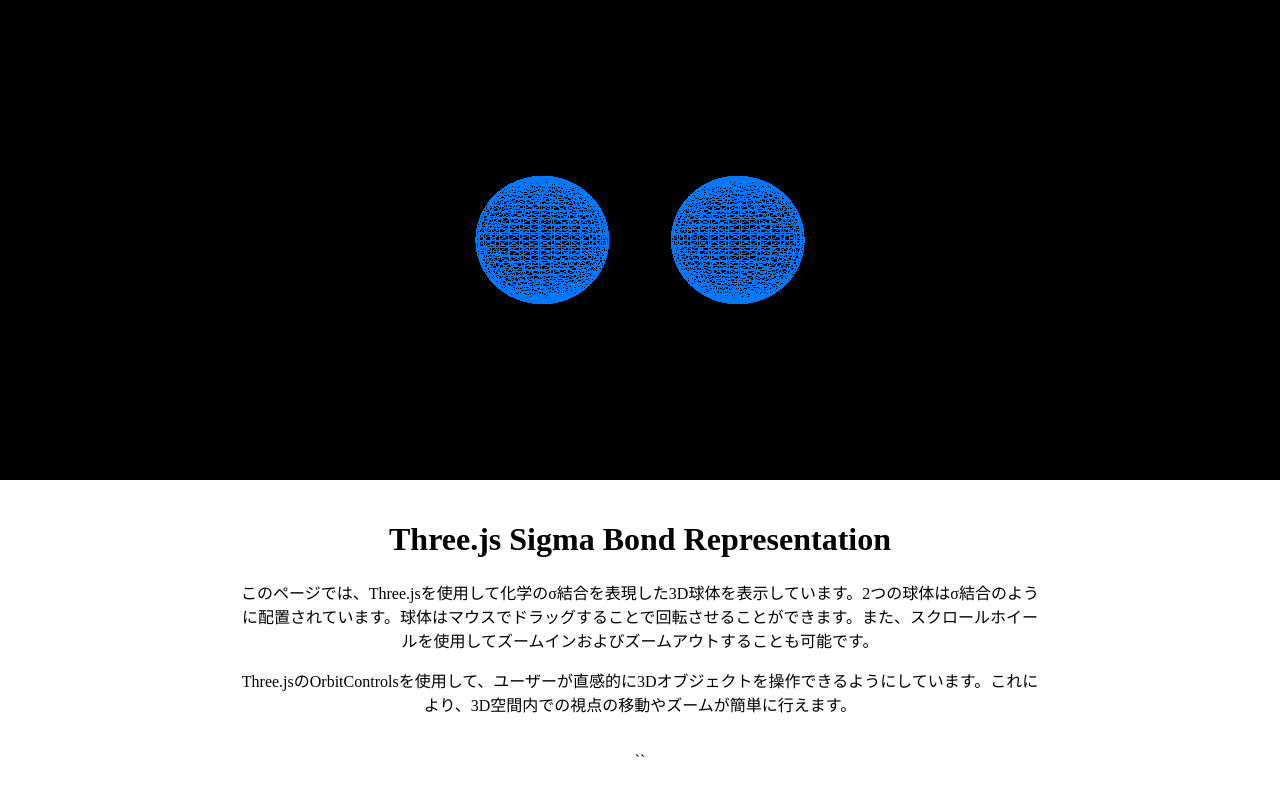
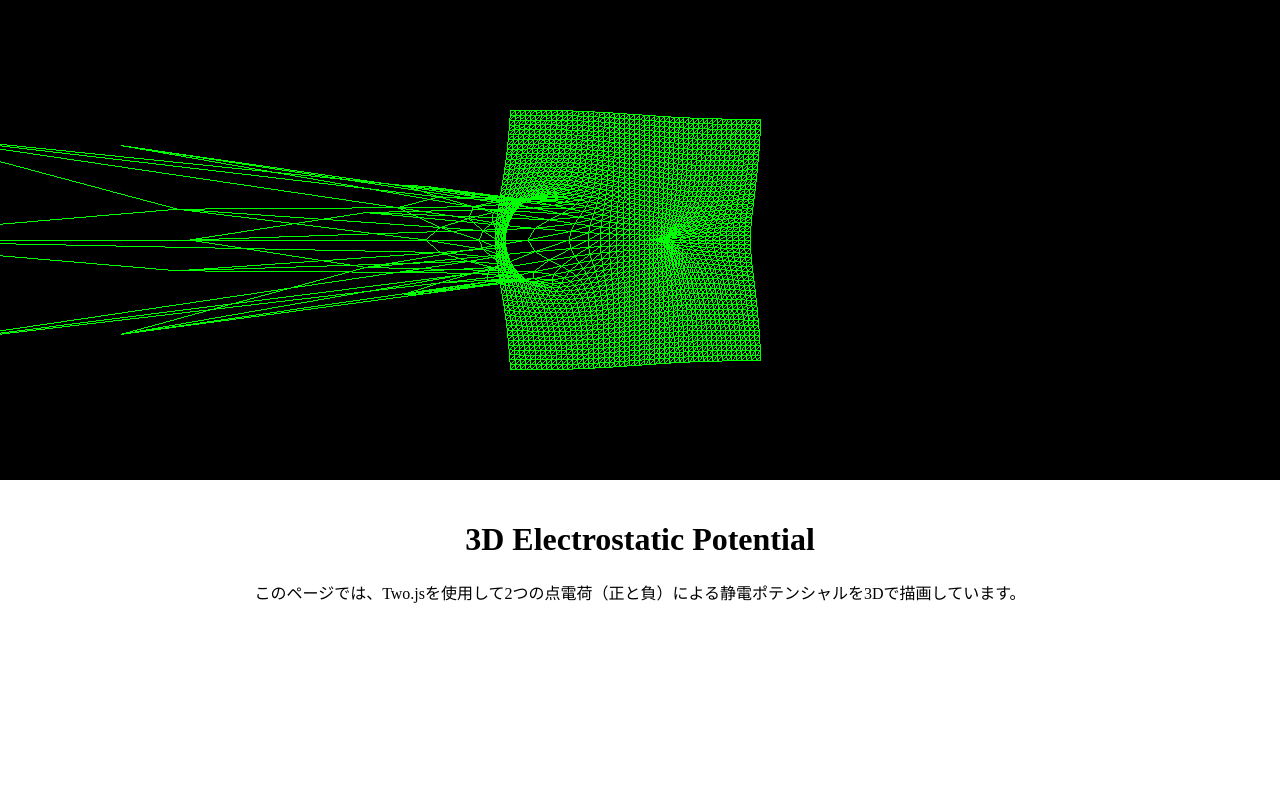
Before and after one commit to enotyama19xx/htmltest, a plain HTML site: page index.html in a window 1280 px wide. Drawn offline with nearby package versions, Linux system fonts and the light colour scheme.

Commit message:
静電ポテンシャル

```diff
--- a/index.html
+++ b/index.html
@@ -3,7 +3,7 @@
 <head>
     <meta charset="UTF-8">
     <meta name="viewport" content="width=device-width, initial-scale=1.0">
-    <title>Three.js Sigma Bond Representation</title>
+    <title>3D Electrostatic Potential</title>
     <style>
         body { margin: 0; display: flex; flex-direction: column; align-items: center; }
         #canvas-container { width: 100%; height: 60vh; }
@@ -14,9 +14,8 @@
 <body>
     <div id="canvas-container"></div>
     <div id="description">
-        <h1>Three.js Sigma Bond Representation</h1>
-        <p>このページでは、Three.jsを使用して化学のσ結合を表現した3D球体を表示しています。2つの球体はσ結合のように配置されています。球体はマウスでドラッグすることで回転させることができます。また、スクロールホイールを使用してズームインおよびズームアウトすることも可能です。</p>
-        <p>Three.jsのOrbitControlsを使用して、ユーザーが直感的に3Dオブジェクトを操作できるようにしています。これにより、3D空間内での視点の移動やズームが簡単に行えます。</p>
+        <h1>3D Electrostatic Potential</h1>
+        <p>このページでは、Two.jsを使用して2つの点電荷（正と負）による静電ポテンシャルを3Dで描画しています。</p>
     </div>
     <script src="https://cdnjs.cloudflare.com/ajax/libs/three.js/r128/three.min.js"></script>
     <script src="https://cdn.jsdelivr.net/npm/three@0.128.0/examples/js/controls/OrbitControls.js"></script>
@@ -33,19 +32,46 @@
         renderer.setSize(window.innerWidth, window.innerHeight * 0.6);
         document.getElementById('canvas-container').appendChild(renderer.domElement);
 
-        // 球体のジオメトリとマテリアルを作成
-        const geometry = new THREE.SphereGeometry(1, 32, 32);
-        const material = new THREE.MeshBasicMaterial({ color: 0x0077ff, wireframe: true });
+        // 点電荷の位置と強度
+        const charge1 = { position: new THREE.Vector3(-1, 0, 0), charge: 1 };
+        const charge2 = { position: new THREE.Vector3(1, 0, 0), charge: -1 };
 
-        // 1つ目の球体を作成し、シーンに追加
-        const sphere1 = new THREE.Mesh(geometry, material);
-        sphere1.position.set(1.5, 0, 0); // x軸に1.5単位移動
-        scene.add(sphere1);
+        // グリッドサイズと分割数
+        const size = 4;
+        const divisions = 50;
 
-        // 2つ目の球体を作成し、シーンに追加
-        const sphere2 = new THREE.Mesh(geometry, material);
-        sphere2.position.set(-1.5, 0, 0); // x軸に-1.5単位移動
-        scene.add(sphere2);
+        // ポテンシャルを計算する関数
+        function calculatePotential(x, y, z) {
+            const k = 1; // クーロン定数 (単位を簡略化)
+            const r1 = Math.sqrt((x - charge1.position.x) ** 2 + (y - charge1.position.y) ** 2 + (z - charge1.position.z) ** 2);
+            const r2 = Math.sqrt((x - charge2.position.x) ** 2 + (y - charge2.position.y) ** 2 + (z - charge2.position.z) ** 2);
+            const potential1 = charge1.charge / r1;
+            const potential2 = charge2.charge / r2;
+            return k * (potential1 + potential2);
+        }
+
+        // ジオメトリを作成
+        const geometry = new THREE.PlaneGeometry(size, size, divisions, divisions);
+        const positionAttribute = geometry.attributes.position;
+        const vertex = new THREE.Vector3();
+
+        for (let i = 0; i < positionAttribute.count; i++) {
+            vertex.fromBufferAttribute(positionAttribute, i);
+            const potential = calculatePotential(vertex.x, vertex.y, 0);
+            vertex.z = potential; // ポテンシャルをZ座標に設定
+            positionAttribute.setXYZ(i, vertex.x, vertex.y, vertex.z);
+        }
+
+        geometry.computeVertexNormals();
+
+        // メテリアルを作成
+        const material = new THREE.MeshBasicMaterial({ color: 0x00ff00, wireframe: true });
+
+        // メッシュを作成
+        const mesh = new THREE.Mesh(geometry, material);
+
+        // メッシュをシーンに追加
+        scene.add(mesh);
 
         // OrbitControlsを設定
         const controls = new THREE.OrbitControls(camera, renderer.domElement);
@@ -75,4 +101,3 @@
     </script>
 </body>
 </html>
-``
```
